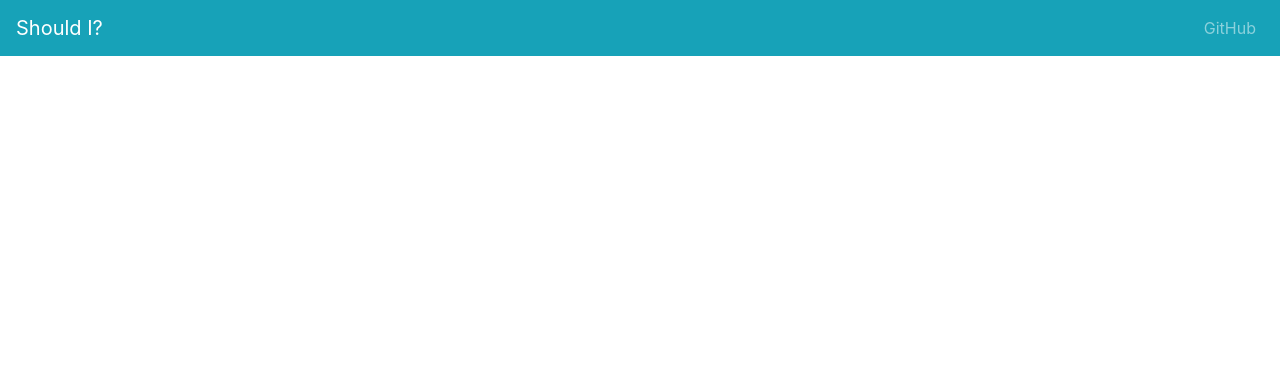
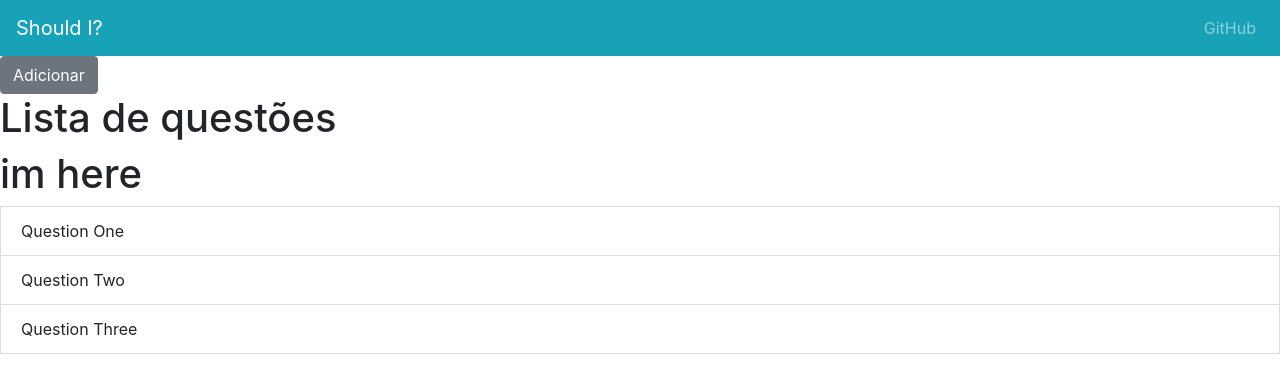
Before and after one commit to toniogabe/shouldi, a Vue app: page /#/ in a window 1280 px wide. Shown: the top 392 px of the page. Built offline with nearby package versions, Linux system fonts and the light colour scheme.

Commit message:
Add BaseList and QuestionsList and some minor changes

```diff
--- /dev/null
+++ b/src/components/BaseList.vue
@@ -0,0 +1,17 @@
+<template>
+  <div>
+    <h1>im here</h1>
+    <b-list-group-item v-for="item in list" :key="item">
+      {{ item.title }}
+    </b-list-group-item>
+  </div>
+</template>
+
+<script>
+export default {
+  name: "BaseList",
+  props: {
+    list: Array
+  }
+};
+</script>
--- /dev/null
+++ b/src/components/QuestionsList.vue
@@ -0,0 +1,22 @@
+<template>
+  <div>
+    <h1>Lista de questões</h1>
+    <BaseList :list="questionsList" />
+  </div>
+</template>
+
+<script>
+import BaseList from "./BaseList.vue";
+import seeder from "@/assets/seeder.json";
+
+export default {
+  name: "QuestionsList",
+  components: { BaseList },
+
+  data() {
+    return {
+      questionsList: seeder
+    };
+  }
+};
+</script>
--- a/src/views/Home.vue
+++ b/src/views/Home.vue
@@ -1,15 +1,19 @@
 <template>
   <div class="home">
     <TheNavbar />
+    <b-button>Adicionar</b-button>
+    <QuestionsList />
   </div>
 </template>
 
 <script>
 import TheNavbar from "@/components/TheNavbar";
+import QuestionsList from "@/components/QuestionsList";
 
 export default {
   name: "Home",
   components: {
+    QuestionsList,
     TheNavbar
   }
 };
--- /dev/null
+++ b/vue.config.js
@@ -0,0 +1,8 @@
+module.exports = {
+  chainWebpack: config => {
+    config.plugin("html").tap(args => {
+      args[0].title = "Should I?";
+      return args;
+    });
+  }
+};
```
Also changed, not shown: 1 other file (tests, documents, lock files or other folders).
